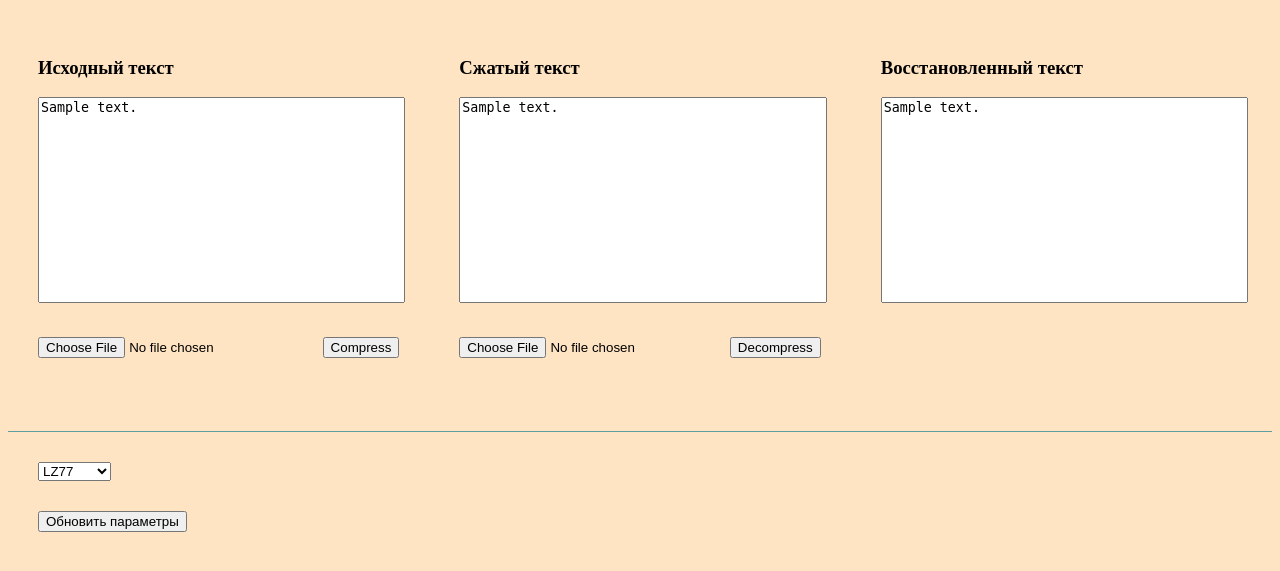
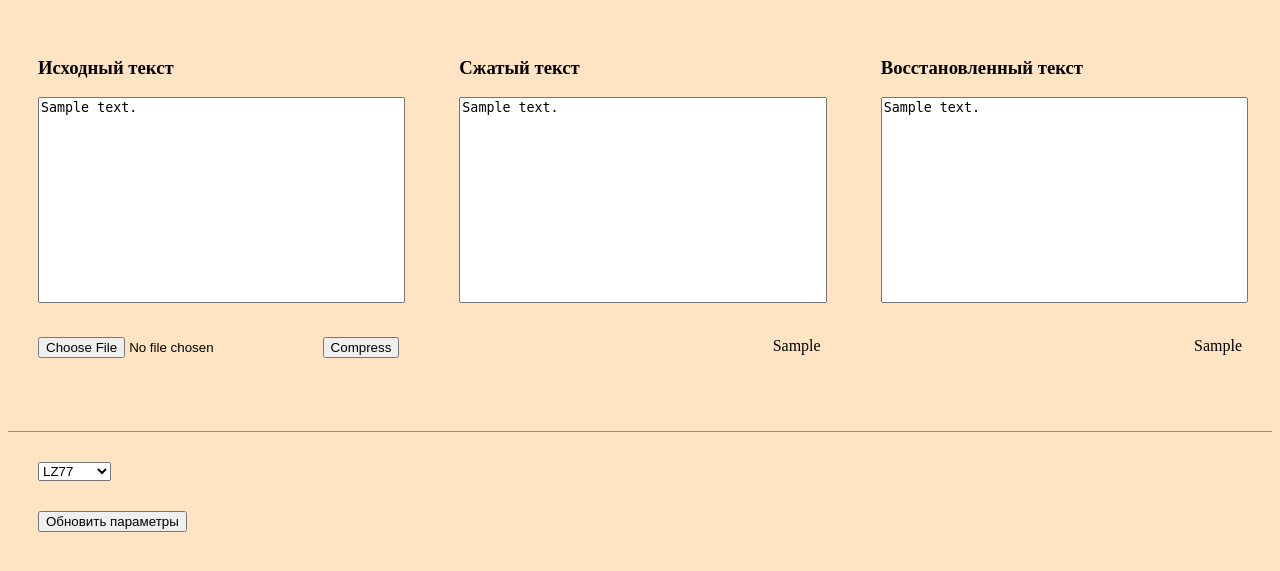
Before and after one commit to a-tsukanov/compression, a Flask app: template templates/index.html in a window 1280 px wide. Shown: the top 571 px of the page. Run offline with Flask 2, Linux system fonts and the light colour scheme; the template is opened without the code that fills it: most values are stand-ins (such as "Sample title", 1, 10 or a date in 2020); some libraries are stand-ins or nearby versions.

Commit message:
web interface usable for lz77

```diff
--- a/app.py
+++ b/app.py
@@ -1,6 +1,18 @@
 from flask import Flask, render_template, request
+import lz77_rust
 
 app = Flask(__name__)
+
+
+def get_template_params(text: str):
+    (compressed, decompressed), (size_before, size_after) = lz77_rust.get_results(text)
+    return {
+        'initial_text': text,
+        'compressed_text': compressed,
+        'decompressed_text': decompressed,
+        'size_compressed': "{} bytes".format(size_after),
+        'size_decompressed': "{} bytes".format(size_before),
+    }
 
 
 @app.route('/', methods=['GET', 'POST'])
@@ -12,12 +24,7 @@ def process_compress_request():
         print(params)
         if 'text_to_compress' in params:
             return render_template('index.html',
-                                   initial_text=params['text_to_compress'],
-                                   decompressed_text=params['text_to_compress'],)
-        elif 'text_to_decompress' in params:
-            return render_template('index.html',
-                                   compressed_text=params['text_to_decompress'],
-                                   decompressed_text='lalala',)
+                                   **get_template_params(params['text_to_compress']))
         elif 'compression_algorithm' in params:
             return render_template('index.html',
                                    decompressed_text=params['compression_algorithm'],)
--- a/templates/index.html
+++ b/templates/index.html
@@ -33,9 +33,6 @@
         select {
             margin-right: 30px;
         }
-        p {
-            visibility: hidden;
-        }
         #configs_btn {
             float: left;
         }
@@ -53,17 +50,15 @@
             <input class="choosefile" type="file" value="Upload from file">
             <input class="submit" type="submit" value="Compress">
         </form>
-        <form method="post">
+        <div class="form-like">
             <h3>Сжатый текст</h3>
-            <textarea name="text_to_decompress" placeholder="Type some text to be decompressed">{{ compressed_text }}</textarea>
-            <br>
-            <input class="choosefile" type="file" value="Upload from file">
-            <input class="submit" type="submit" value="Decompress">
-        </form>
+            <textarea name="text_to_decompress" placeholder="Type some text to be decompressed" readonly="readonly">{{ compressed_text }}</textarea>
+            <p> {{ size_compressed }} </p>
+        </div>
         <div class="form-like">
             <h3>Восстановленный текст</h3>
             <textarea name="output_text" readonly="readonly">{{ decompressed_text }}</textarea>
-            <p>Коэффициент сжатия</p>
+            <p> {{ size_decompressed }} </p>
         </div>
     </div>
     <form class="configs" method="post">
```
